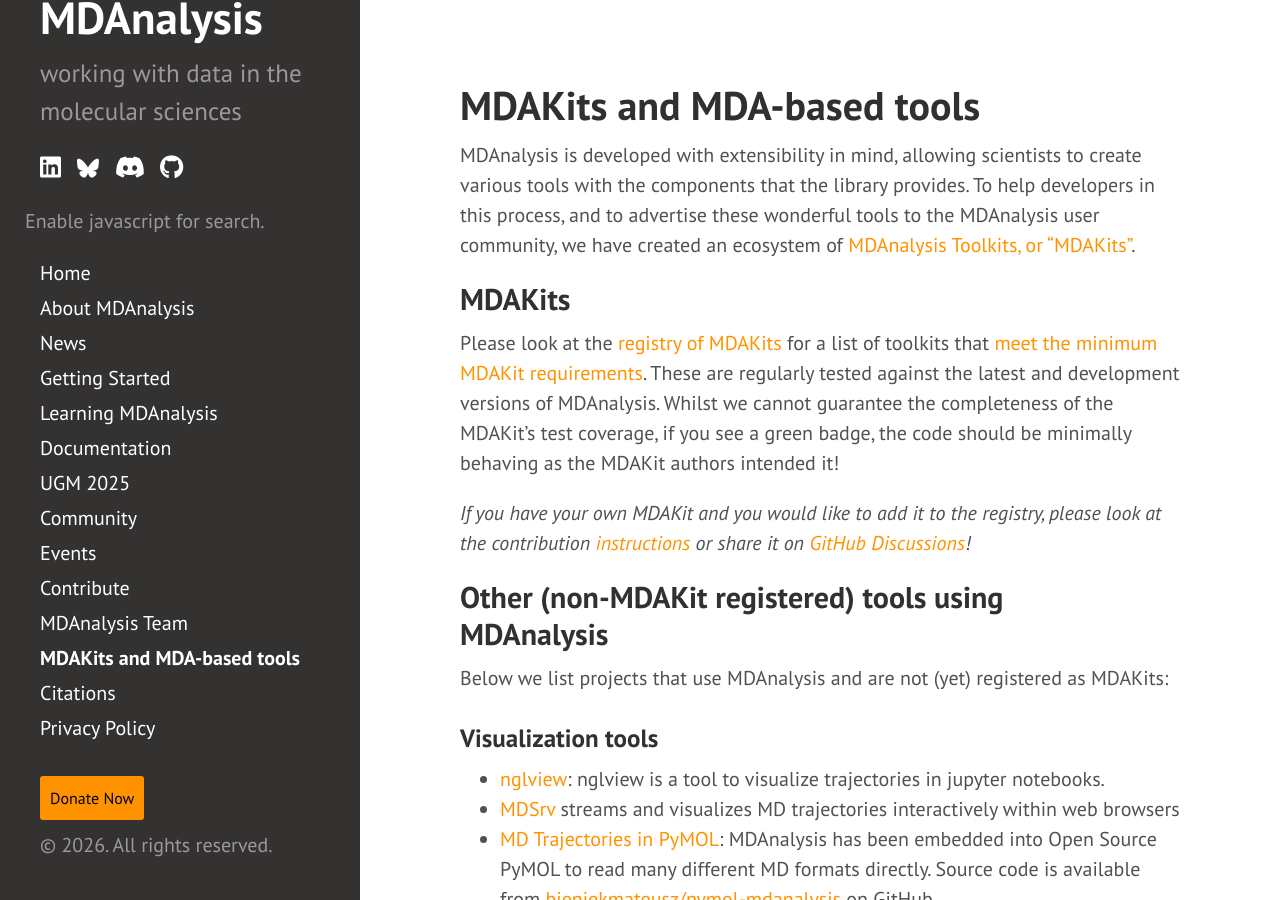
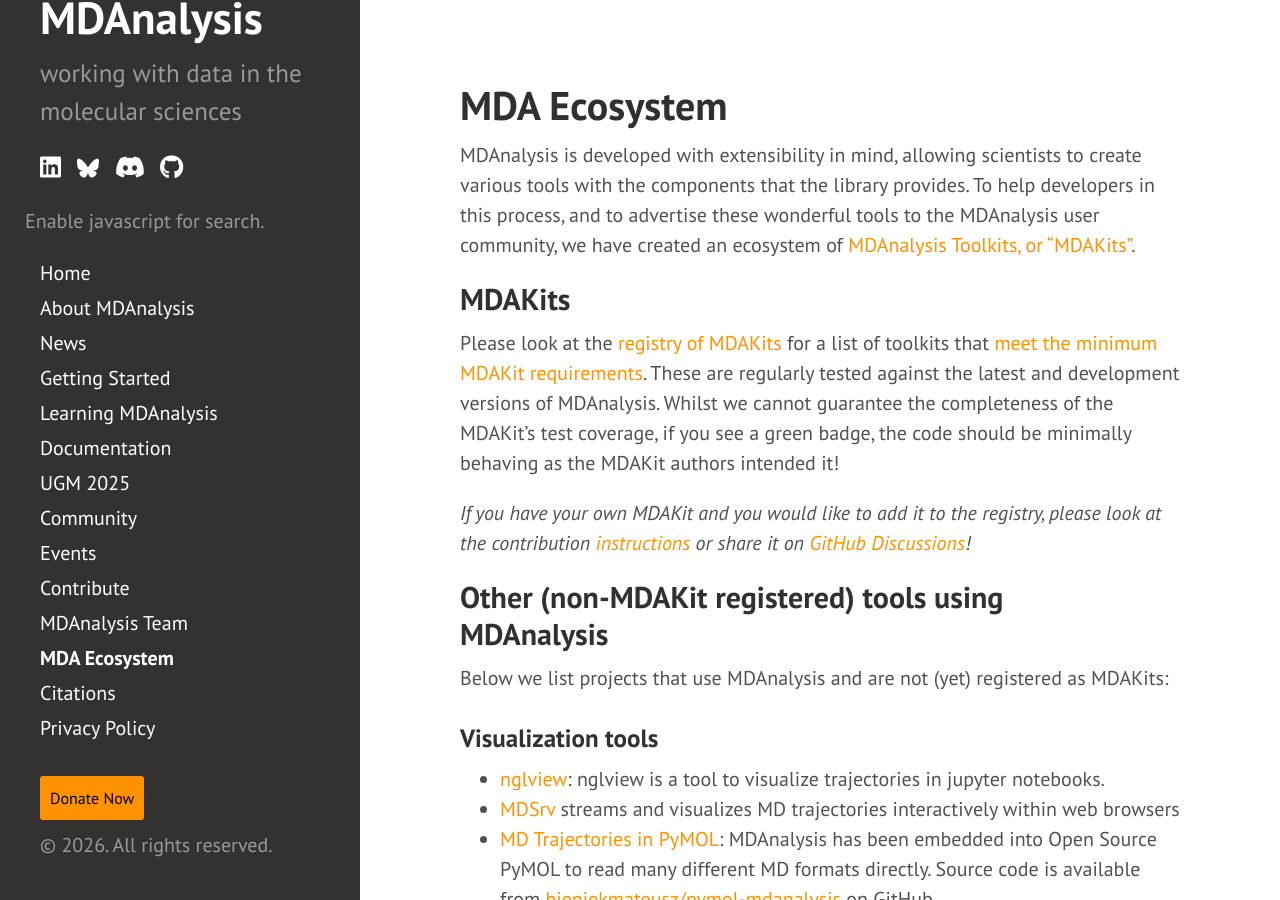
Before and after one commit to MDAnalysis/MDAnalysis.github.io, a Jekyll site: the page built from mdakits.md, in a window 1280 px wide and 900 px high. Built offline with Jekyll 4.4.1, drawn with Linux system fonts in a browser that asks for light colours; comment, search, counter and statistics services are not loaded.

Commit message:
renamed MDAKits to MDA Ecosystem

```diff
--- a/mdakits.md
+++ b/mdakits.md
@@ -1,6 +1,6 @@
 ---
 layout: page
-title: MDAKits and MDA-based tools
+title: MDA Ecosystem
 order: 10
 ---
 
```
